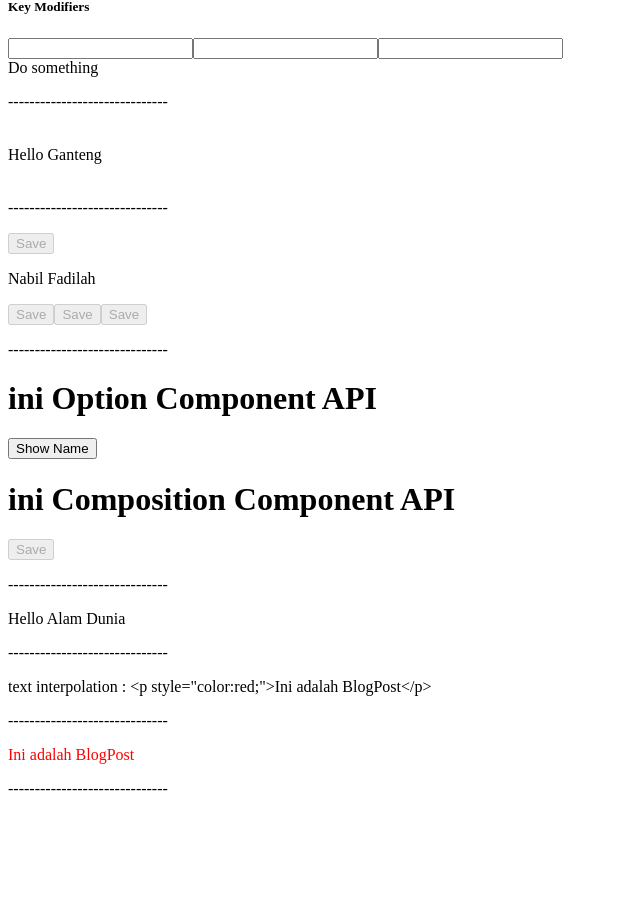
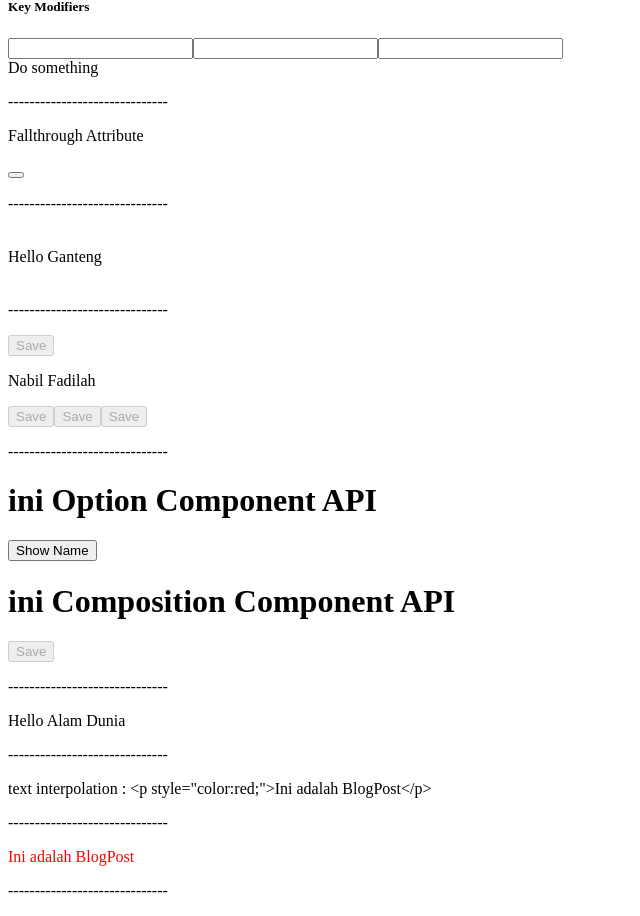
Before and after one commit to Nabilfadilah/hello-vue, a Vue app: page / in a window 1280 px wide. Shown: the part 1854-2770 px from the top of the page, without its empty margins (0-640 px from the left). Before the commit the page ends 2668 px from the top, so only its background shows below. Built offline with nearby package versions, Linux system fonts and the light colour scheme.

Commit message:
Membuat Fallthrough Attributes

```diff
--- a/src/App.vue
+++ b/src/App.vue
@@ -240,6 +240,10 @@ function warn(message, event) { // accessing event argument in line handler
 
   <p>------------------------------</p>
 
+  <p>Fallthrough Attribute</p>
+  <HoleButton class="button-saya" />
+  <p>------------------------------</p>
+
   <header>
     <!-- <img alt="Vue logo" class="logo" src="./assets/logo.svg" width="125" height="125" /> -->
 
```
